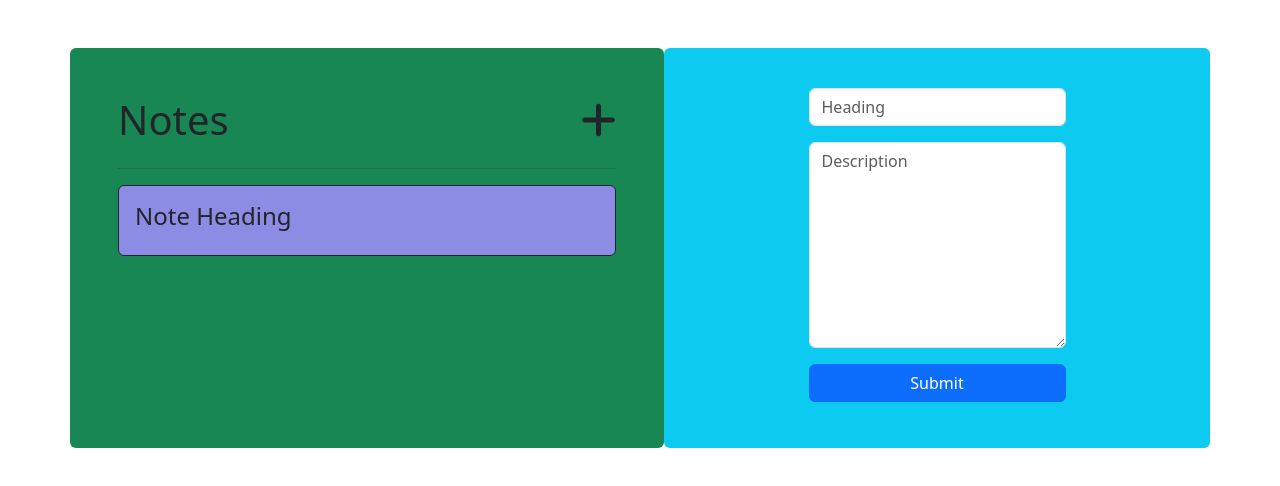
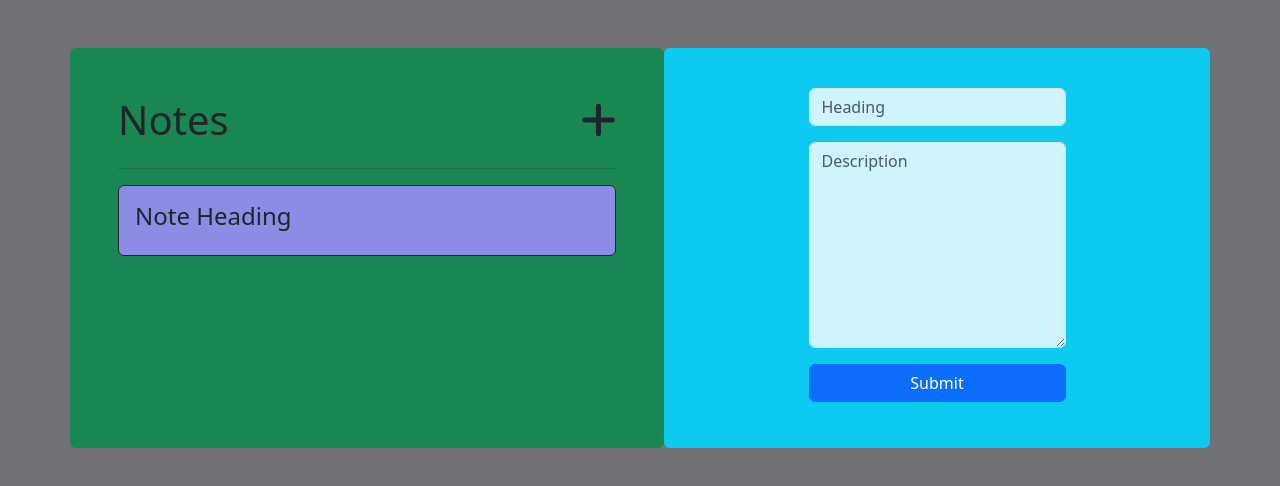
Before and after one commit to AashPau/Note-app, a React (Vite) app: page / in a window 1280 px wide. Both pictures are taken after a click on the icon 598 px from the left and 120 px from the top of the page. Shown: the top 486 px of the page. Built offline with nearby package versions, Linux system fonts and the light colour scheme.

Commit message:
change the background color of the app

```diff
--- a/src/App.css
+++ b/src/App.css
@@ -0,0 +1,7 @@
+#root {
+  background-color: rgb(112, 114, 117);
+}
+
+:root {
+  background-color: rgb(112, 114, 117);
+}
--- a/src/components/addContent/AddContent.jsx
+++ b/src/components/addContent/AddContent.jsx
@@ -6,7 +6,7 @@ export const AddContent = () => {
       <div className="mb-3">
         <input
           type="email"
-          className="form-control"
+          className="form-control bg-info-subtle"
           id="exampleInputEmail1"
           aria-describedby="emailHelp"
           placeholder="Heading"
@@ -14,7 +14,7 @@ export const AddContent = () => {
       </div>
       <div className="mb-3">
         <textarea
-          className="form-control"
+          className="form-control bg-info-subtle"
           id="exampleFormControlTextarea1"
           rows="8"
           placeholder="Description"
--- a/src/components/display/Display.jsx
+++ b/src/components/display/Display.jsx
@@ -6,7 +6,7 @@ export const Display = () => {
       className="card"
       //  style={{ width: "18rem" }}
     >
-      <div className="card-body">
+      <div className="card-body bg-info-subtle">
         <h5 className="card-title text-center">Note Heading</h5>
         <hr />
         <p className="card-text text-center">
```
